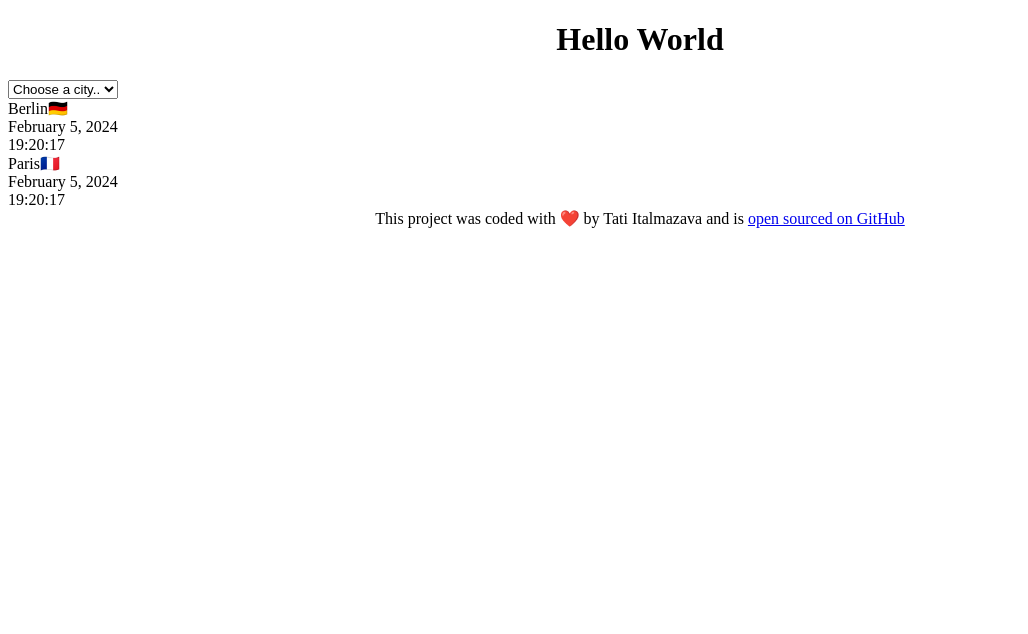
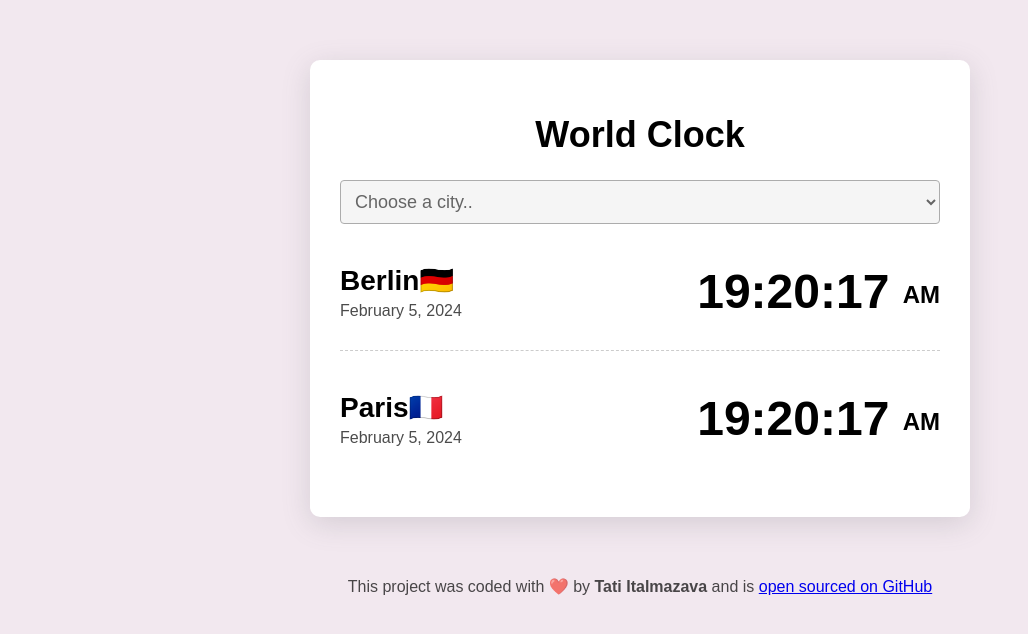
Before and after one commit to Tatiit17/world-clock, a plain HTML site: page index.html in a window 1280 px wide. Shown: the whole page, without its empty margins (0-1028 px from the left). Drawn offline with Linux system fonts and the light colour scheme.

Commit message:
Added style

```diff
--- a/index.html
+++ b/index.html
@@ -9,24 +9,33 @@
 </head>
 
 <body>
-    <header>
-        <h1>Hello World</h1>
+    <div class="container">
+        <h1>World Clock</h1>
+
         <select>
             <option value="">Choose a city..</option>
             <option value="">Barcelona</option>
             <option value="">New Yourk</option>
             <option value="">Berlin</option>
         </select>
-        <div class="city">Berlin🇩🇪</div>
-        <div class="date">February 5, 2024</div>
-        <div class="time">19:20:17</div>
 
-        <div class="city">Paris🇫🇷</div>
-        <div class="date">February 5, 2024</div>
-        <div class="time">19:20:17</div>
-    </header>
+        <div class="city">
+            <div>
+                <h2>Berlin🇩🇪</h2>
+                <div class="date">February 5, 2024</div>
+            </div>
+            <div class="time">19:20:17 <small>AM</small></div>
+        </div>
+        <div class="city">
+            <div>
+                <h2>Paris🇫🇷</h2>
+                <div class="date">February 5, 2024</div>
+            </div>
+            <div class="time">19:20:17 <small>AM</small></div>
+        </div>
+    </div>
     <footer>
-        This project was coded with ❤️ by Tati Italmazava and is
+        This project was coded with ❤️ by <strong>Tati Italmazava</strong> and is
         <a href="https://github.com/Tatiit17/world-clock" target="_blank">
             open sourced on GitHub</a>
     </footer>
--- a/style/style.css
+++ b/style/style.css
@@ -1,7 +1,66 @@
+body {
+	background-color: #f2e8ef;
+	font-family: sans-serif;
+}
+
 h1 {
 	text-align: center;
+	font-family: sans-serif;
+	font-size: 36px;
+}
+
+h2 {
+	margin: 0 0 5px;
+	font-size: 28px;
+}
+
+select {
+	display: block;
+	width: 100%;
+	font-size: 18px;
+	border-radius: 4px;
+	padding: 10px;
+	opacity: 60%;
+}
+
+.container {
+	max-width: 600px;
+	margin: 60px auto;
+	background: white;
+	padding: 30px;
+	box-shadow: rgba(100, 100, 111, 0.2) 0px 7px 29px 0px;
+	border-radius: 10px;
+}
+
+.city {
+	display: flex;
+	margin: 10px 0;
+	justify-content: space-between;
+	padding: 30px 0;
+	border-bottom: 1px dashed rgba(0, 0, 0, 0.2);
+}
+
+.city:last-child {
+	border: none;
+}
+
+.date {
+	opacity: 0.7;
+}
+
+.time {
+	font-size: 48px;
+	font-weight: bold;
+}
+
+.time small {
+	font-size: 24px;
+	vertical-align: middle;
+	line-height: 48px;
 }
 
 footer {
 	text-align: center;
+	font-size: 16px;
+	color: rgba(0, 0, 0, 0.7);
 }
```
